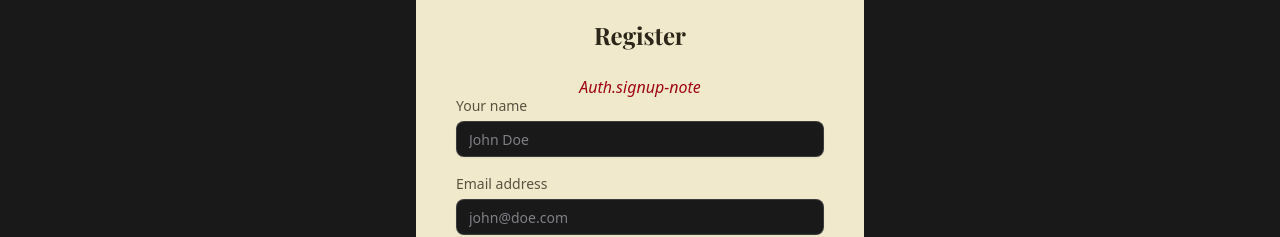
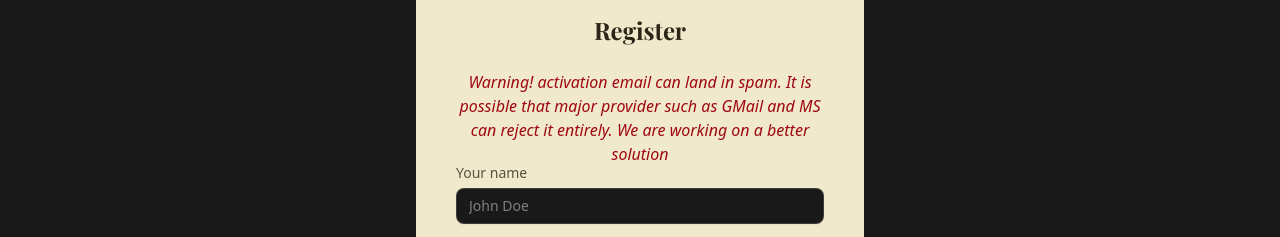
Before and after one commit to alexDou/fast-crew-ui, a Next.js app: page /en/signup in a window 1280 px wide. Shown: the part 129-366 px from the top of the page. Built offline with nearby package versions, Linux system fonts and the light colour scheme; no server answers; a web font is replaced by a local one.

Commit message:
feat(signup): add email verification warning

```diff
--- a/src/app/[locale]/(auth)/signup/page.tsx
+++ b/src/app/[locale]/(auth)/signup/page.tsx
@@ -11,7 +11,7 @@ export default function SignupPage() {
         <h2 className="mb-6 text-center font-[family-name:var(--font-playfair)] text-2xl font-bold text-bento-beige-text">
           {t("signup")}
         </h2>
-        <p className="font-xs text-red-800 italic text-center">{t("signup-note")}</p>
+        <p className="font-xs text-red-800 italic text-center">{t("signup-warning")}</p>
         <RegisterForm />
       </div>
     </div>
```
